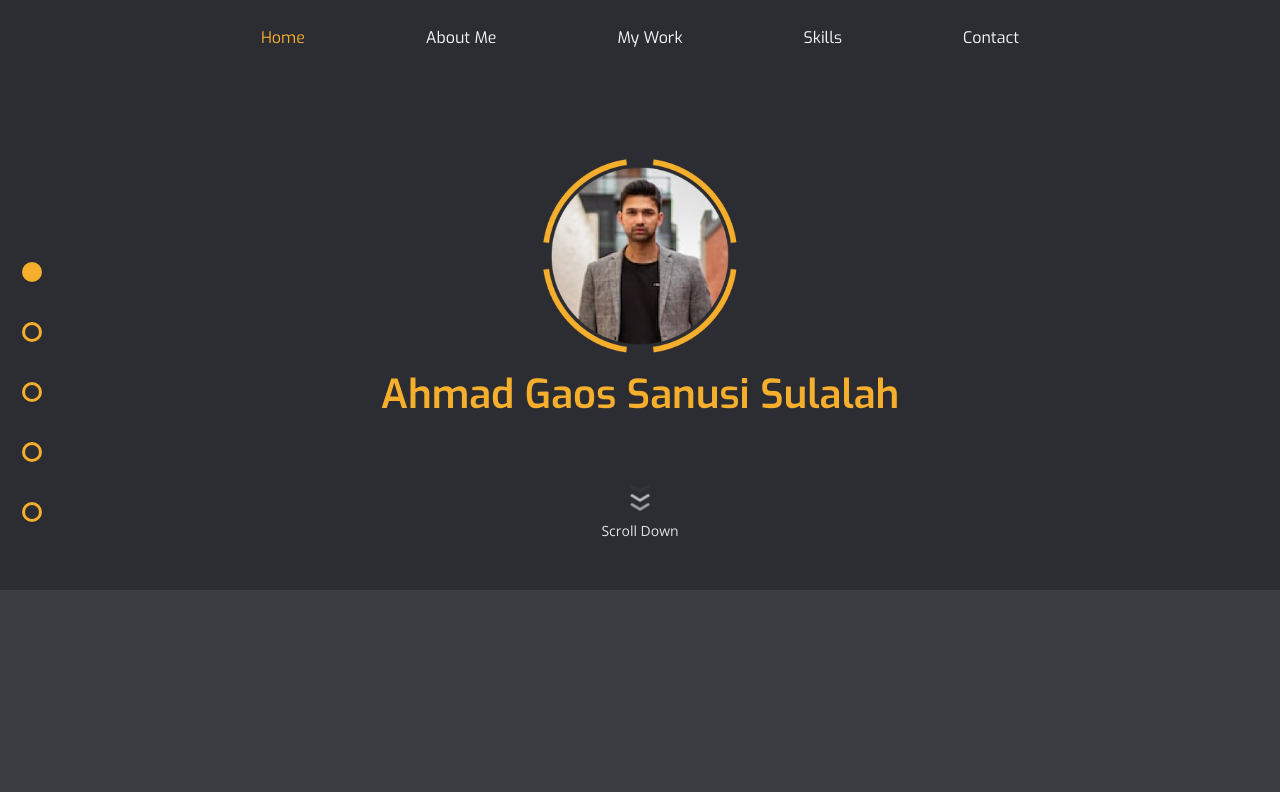
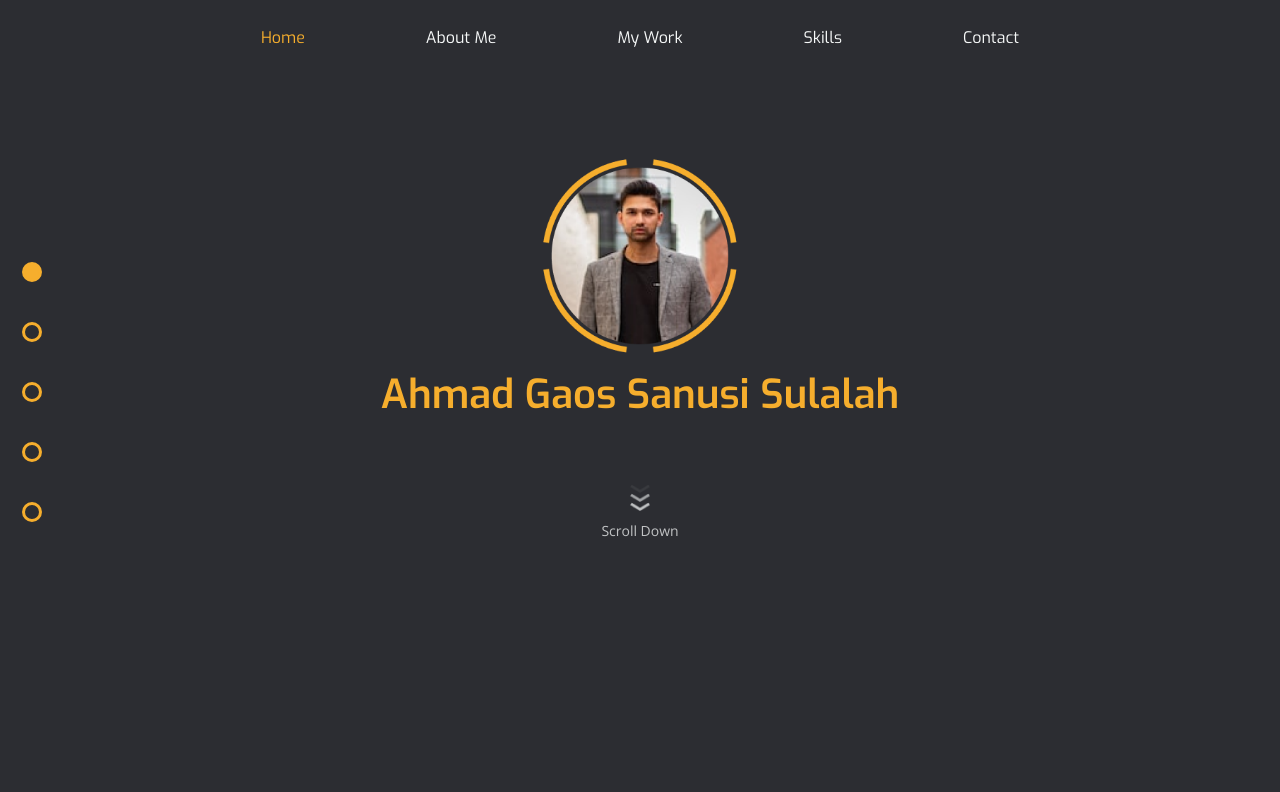
Before and after one commit to oscode04/portfolio, a plain HTML site: page index.html in a window 1280 px wide. Shown: the top 792 px of the page. Drawn offline with nearby package versions, Linux system fonts and the light colour scheme.

Commit message:
ganti hidden overflow dan tinggi landing page

```diff
--- a/css/landing-page.css
+++ b/css/landing-page.css
@@ -1,4 +1,5 @@
 .bag-1 {
+  min-height: 90vh;
   max-height: 100vh;
 }
 
--- a/css/style.css
+++ b/css/style.css
@@ -12,7 +12,7 @@
 
 body {
   background-color: #2c2d32;
-  overflow: hidden;
+  overflow-x: hidden;
 }
 
 /* scroll indicator */
```
